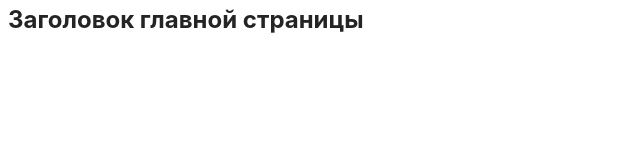
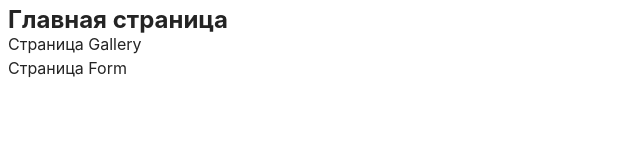
Before and after one commit to GaRubos/goit-js-hw-009, a website built with Vite: page src/index.html in a window 1280 px wide. Shown: the whole page, without its empty margins (0-640 px from the left). Built offline with nearby package versions, Linux system fonts and the light colour scheme.

Commit message:
udate strusture

```diff
--- a/package.json
+++ b/package.json
@@ -9,13 +9,12 @@
     "preview": "vite preview"
   },
   "devDependencies": {
-    "glob": "^8.1.0",
-    "vite": "^4.5.2"
+    "vite": "^4.5.2",
+    "glob": "^8.1.0"
   },
   "author": "Alexander Repeta <alexander.repeta@gmail.com>",
   "license": "ISC",
   "dependencies": {
-    "simplelightbox": "^2.14.3",
     "vite-plugin-full-reload": "^1.0.5",
     "vite-plugin-html-inject": "^1.0.1"
   }
--- a/src/index.html
+++ b/src/index.html
@@ -8,10 +8,16 @@
     <link rel="stylesheet" href="./css/styles.css" />
   </head>
   <body>
-    <!-- <load ="partials/header.html" /> -->
-
     <section>
-      <h1>Заголовок главной страницы</h1>
+      <h1>Главная страница</h1>
+      <ul>
+        <li>
+          <a href="./1-gallery.html">Страница Gallery</a>
+        </li>
+        <li>
+          <a href="./2-form.html">Страница Form</a>
+        </li>
+      </ul>
     </section>
 
     <script type="module" src="./main.js"></script>
```
Also changed, not shown: src/1-gallery.html (+12 -0 lines), src/2-form.html (+12 -0 lines).
